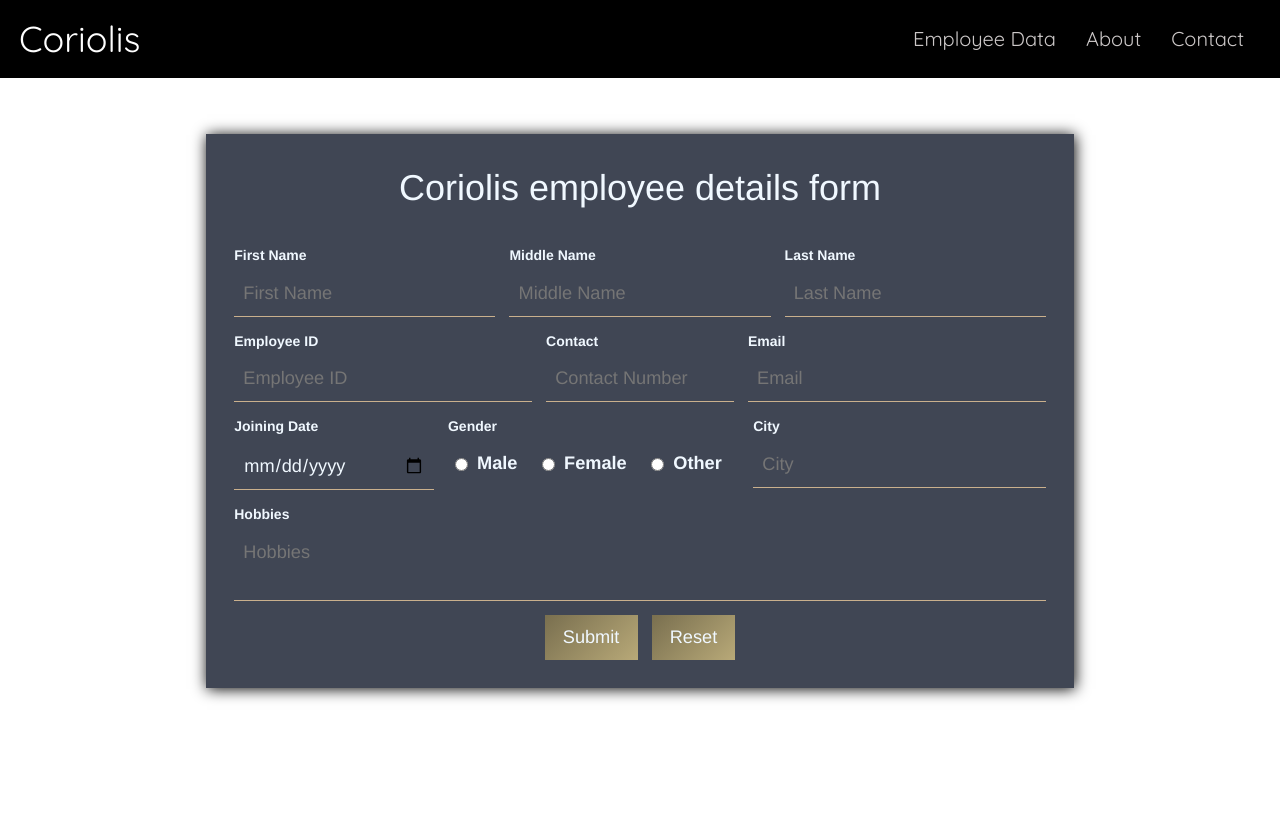
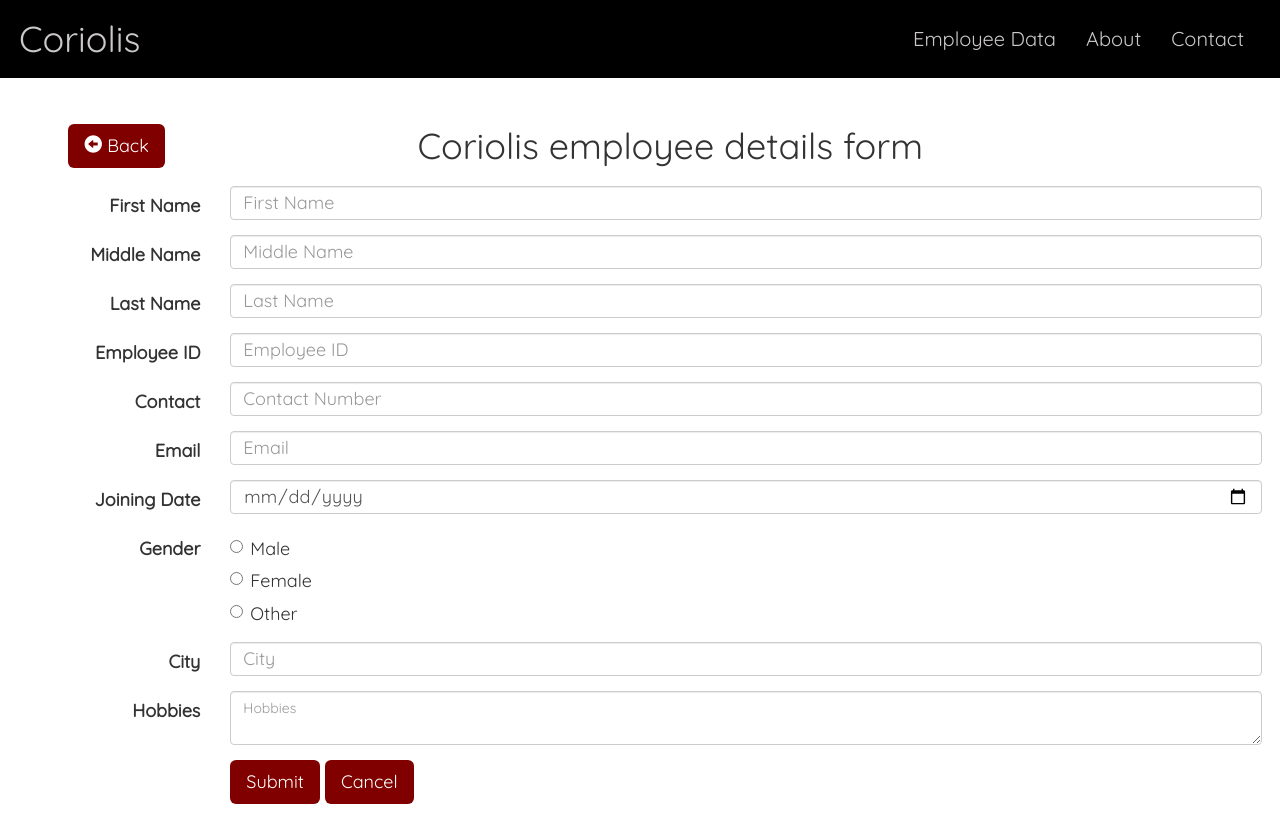
Before and after one commit to NB134/EmployeeBoard, a plain HTML site: page index.html at #!/form in a window 1280 px wide. Before the commit the page ends 800 px from the top, so only its background shows below. Drawn offline with nearby package versions, Linux system fonts and the light colour scheme; some packages are replaced by stand-ins of ours.

Commit message:
redesigned the form

```diff
--- a/empForm/empForm.template.html
+++ b/empForm/empForm.template.html
@@ -1,17 +1,23 @@
+
 <div class="formContainer" >
-  <h1>Coriolis employee details form</h1>
+  <div class="btnContainer col-sm-12">
+    <button class="formBtn btn btn-danger btn-lg"><i class=" 	glyphicon glyphicon-circle-arrow-left"></i><a  href="#!/"> Back</a></button>
+    <h1 class="col-sm-offset-2 col-sm-8">Coriolis employee details form</h1>
+  </div>
+
   <form
     name="DetailsForm"
     id="eForm"
-    class="detailsForm"
+    class=" form-horizontal"
     ng-submit="SubmitForm($event)"
   >
-    <fieldset>
-      <div>
-        <label for="Fname">First Name</label>
+
+      <div class="form-group">
+        <label for="Fname" class="control-label col-sm-2">First Name</label>
+        <div class="col-sm-10">
         <input
           type="text"
-          class="inputElement"
+          class="form-control"
           ng-model="Fname"
           name="Fname"
           placeholder="First Name"
@@ -19,22 +25,26 @@
           required
         />
       </div>
-      <div>
-        <label for="Mname">Middle Name</label>
+      </div>
+      <div class="form-group">
+        <label for="Mname" class="control-label col-sm-2">Middle Name</label>
+        <div class="col-sm-10">
           <input
             type="text"
-          class="inputElement"
+            class="form-control"
             ng-model="Mname"
             name="Mname"
             placeholder="Middle Name"
             id="Mname"
           />
         </div>
-      <div>
-        <label for="Lname">Last Name</label>
+      </div>
+      <div class="form-group">
+        <label for="Lname" class="control-label col-sm-2">Last Name</label>
+        <div class="col-sm-10">
           <input
             type="text"
-          class="inputElement"
+            class="form-control"
             ng-model="Lname"
             name="Lname"
             placeholder="Last Name"
@@ -42,13 +52,15 @@
             required
           />
         </div>
-    </fieldset>
-    <fieldset>
-      <div>
-        <label for="EmpID">Employee ID</label>
+      </div>
+
+
+      <div class="form-group">
+        <label class="control-label col-sm-2" for="EmpID">Employee ID</label>
+        <div class="col-sm-10">
           <input
             type="text"
-          class="inputElement"
+            class="form-control"
             ng-model="EmpID"
             name="EmpID"
             placeholder="Employee ID"
@@ -56,11 +68,13 @@
             required
           />
         </div>
-      <div>
-        <label for="Contact">Contact</label>
+      </div>
+      <div class="form-group">
+        <label class="control-label col-sm-2" for="Contact">Contact</label>
+        <div class="col-sm-10">
           <input
             type="number"
-          class="inputElement"
+            class="form-control"
             ng-model="Contact"
             name="Contact"
             placeholder="Contact Number"
@@ -69,38 +83,44 @@
             max="9999999999"
             required
           />
-
           <span
           class="message"
           ng-show="DetailsForm.Contact.$dirty && DetailsForm.Contact.$invalid"
           >Please enter correct number.</span
         >
         </div>
-      <div>
-        <label for="email">Email</label>
+
+
+      </div>
+      <div class="form-group">
+        <label class="control-label col-sm-2" for="email">Email</label>
+        <div class="col-sm-10">
           <input
             type="email"
-          class="inputElement"
+            class="form-control"
             ng-model="Email"
             name="Email"
             placeholder="Email"
             id="email"
             required
           />
-
           <span
           class="message"
           ng-show="DetailsForm.Email.$dirty && DetailsForm.Email.$invalid"
           >Please enter email in correct format.</span
         >
         </div>
-    </fieldset>
-    <fieldset>
-      <div>
-        <label for="date">Joining Date</label>
+
+
+      </div>
+
+
+      <div class="form-group">
+        <label class="control-label col-sm-2" for="date">Joining Date</label>
+        <div class="col-sm-10">
           <input
             type="date"
-          class="inputElement"
+            class="form-control"
             ng-model="Jdate"
             name="Jdate"
             placeholder="City"
@@ -108,11 +128,13 @@
             required
           />
         </div>
-      <div>
-        <label>Gender</label>
+      </div>
+      <div class="form-group">
+        <label class="control-label col-sm-2">Gender</label>
 
-        <div class="radioContainer">
-          <label for="male"
+        <div class="col-sm-10">
+          <div class="radio">
+            <label class="" for="male"
               ><input
                 type="radio"
                 ng-model="Gender"
@@ -124,8 +146,10 @@
               />
               Male</label
             >
+          </div>
 
-          <label for="female"
+          <div class="radio">
+            <label class="" for="female"
               ><input
                 type="radio"
                 ng-model="Gender"
@@ -136,8 +160,10 @@
               />
               Female</label
             >
+          </div>
 
-          <label for="other"
+          <div class="radio">
+            <label class="" for="other"
               ><input
                 type="radio"
                 ng-model="Gender"
@@ -150,11 +176,13 @@
             >
           </div>
         </div>
-      <div>
-        <label for="city">City</label>
+      </div>
+      <div class="form-group">
+        <label class="control-label col-sm-2" for="city">City</label>
+        <div class="col-sm-10">
           <input
             type="text"
-          class="inputElement"
+            class="form-control"
             ng-model="City"
             name="City"
             placeholder="City"
@@ -162,24 +190,28 @@
             required
           />
         </div>
-    </fieldset>
-    <fieldset>
-      <div>
-        <label for="hobbies">Hobbies</label>
+      </div>
+
+
+      <div class="form-group">
+        <label class="control-label col-sm-2" for="hobbies">Hobbies</label>
+        <div class="col-sm-10">
           <textarea
-          class="inputElement"
+            class="form-control"
             ng-model="Hobbies"
             name="Hobbies"
             placeholder="Hobbies"
             id="hobbies"
           ></textarea>
         </div>
-    </fieldset>
-    <fieldset>
-      <div id="controlBtns">
-        <input type="submit" class="inputElement" value="Submit" />
-        <input type="reset" class="inputElement" value="Reset" />
       </div>
-    </fieldset>
+
+    <div class="form-group">
+      <div class="FormBtns col-sm-offset-2 col-sm-10">
+        <input type="submit" class="btn btn-danger btn-lg" value="Submit" />
+        <input type="reset" class="btn btn-danger btn-lg" value="Cancel" />
+      </div>
+    </div>
+
   </form>
 </div>
--- a/index.html
+++ b/index.html
@@ -30,7 +30,7 @@
 
   <body>
     <nav class="navbar">
-      <h1 class="nav-heading">Coriolis</h1>
+      <h1 class="nav-heading"><a class="logo" href="#/!">Coriolis</a></h1>
       <ul class="nav navbar-nav">
         <li><a href="#/!">Employee Data</a></li>
         <li><a href="#!about">About</a></li>
--- a/style.css
+++ b/style.css
@@ -22,20 +22,7 @@
   box-shadow: 0em 0em 0.2em 0em black;
   cursor: pointer;
 }
-.formContainer {
-  display: flex;
-  height: 100%;
-  max-width: 1000px;
-  align-items: center;
-  justify-content: center;
-  flex-direction: column;
-  gap: 1em;
-  margin: 2em;
-  padding: 1em;
-  background-color: #404654;
-  color: aliceblue;
-  box-shadow: 0.1em 0.1em 1em 0em black;
-}
+
 .formContainer > h1 {
   font-weight: 500;
 }
@@ -102,15 +89,51 @@ textarea.inputElement {
   justify-content: center;
   gap: 1em;
 }
-input[type="submit"],
-input[type="Reset"] {
+/* input[type="submit"],
+input[type="Reset"],.formBtn {
   border: none;
   background-color: #796f4f;
   background-image: linear-gradient(315deg, #b8a978 0%, #796f4f 100%);
   cursor: pointer;
   padding: 0.5em 1em;
+} */
+.formBtn>a{
+  text-decoration: none !important;
+  text-align: center;
+  color:white;
 }
-
+.formContainer>h1{
+  text-align: center;
+  margin:0;
+  margin-bottom: 1em;
+}
+.formContainer{
+  width:100%;
+  padding:1em;
+  font-size: large;
+  font-family: 'Quicksand', sans-serif;
+}
+.formContainer input{
+  font-size: large;
+}
+.btnContainer{
+  display: flex;
+ align-items: center;
+ justify-content: space-evenly;
+ padding-bottom: 1em;;
+}
+.btnContainer>h1{
+  margin-top:0;
+  margin-bottom:0;;
+}
+.formBtn>a:hover{
+  color:white;
+}
+.FormBtns > .btn,.formBtn{
+  background-color: maroon !important;
+  color: white;
+  border: none !important;
+}
 input::-webkit-outer-spin-button,
 input::-webkit-inner-spin-button {
   -webkit-appearance: none;
@@ -227,7 +250,15 @@ thead th {
 }
 .active{
   background: none !important;
-
+}
+.nav-heading>a:focus{
+  color:white ;
+  text-decoration: none;
+}
+.nav-heading>a:hover{
+  color:white ;
+  background-color: transparent !important;
+  text-decoration: none;
 }
 .nav-heading,.heading{
   padding:0.5em;
```
Lines whose indentation alone changed are shown as unchanged.
